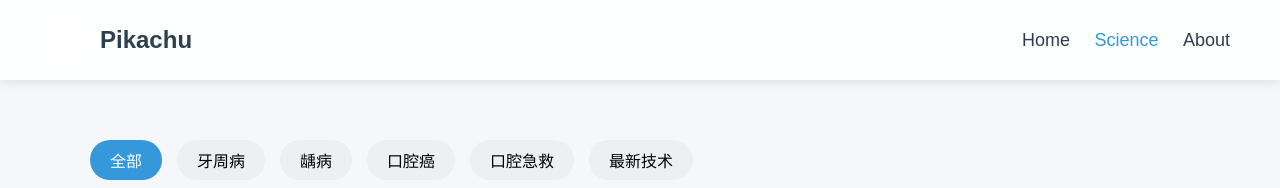
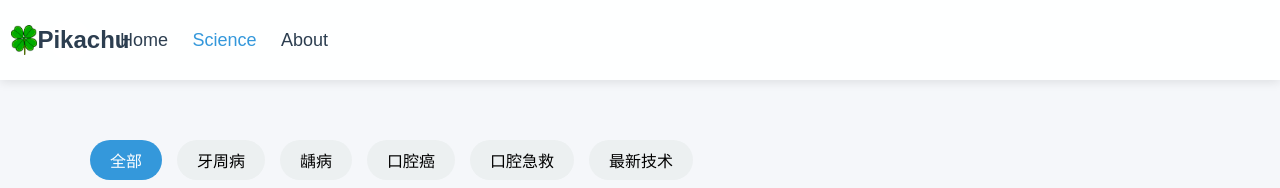
Before and after one commit to renzheairen1/my-website-practice, a plain HTML site: page html/content-navigation.html in a window 1280 px wide. Shown: the top 188 px of the page. Drawn offline with Linux system fonts and the light colour scheme.

Commit message:
Update content-navigation.html

```diff
--- a/html/content-navigation.html
+++ b/html/content-navigation.html
@@ -9,7 +9,7 @@
     <meta name="robots" content="index, follow">
     <title>科普内容导航 - Navigation of popular science content</title>
     <link rel="stylesheet" href="../css/index-blog.css">
-    <link rel="icon" href="../image/网页icon.png" type="image/png">
+    <link rel="icon" href="../image/网页icon.png" type="image/x-icon">
     <style>
         .nav a.active {
             color: #3498db;
@@ -145,7 +145,7 @@
     <!--导航栏 - 左上是姓名和图标，右上是导航 -->
     <header class="header">
         <div class="logo-container">
-            <div class="logo">love</div>
+            <div class="logo"><img src="../image/网页icon.png" width=30 height=30 alt="科普博客logo"</div>
             <div class="name">Pikachu</div>
         </div>
         <nav class="nav">
```
